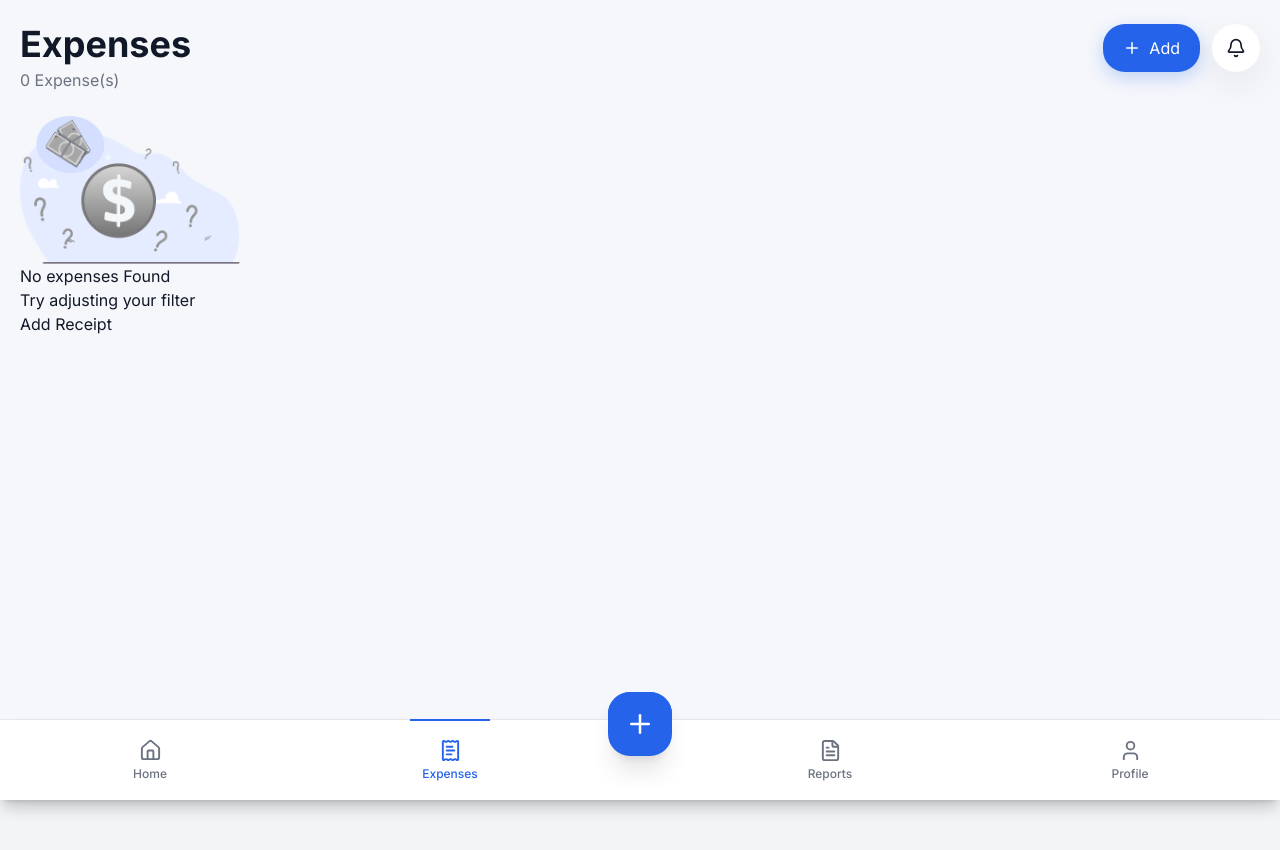
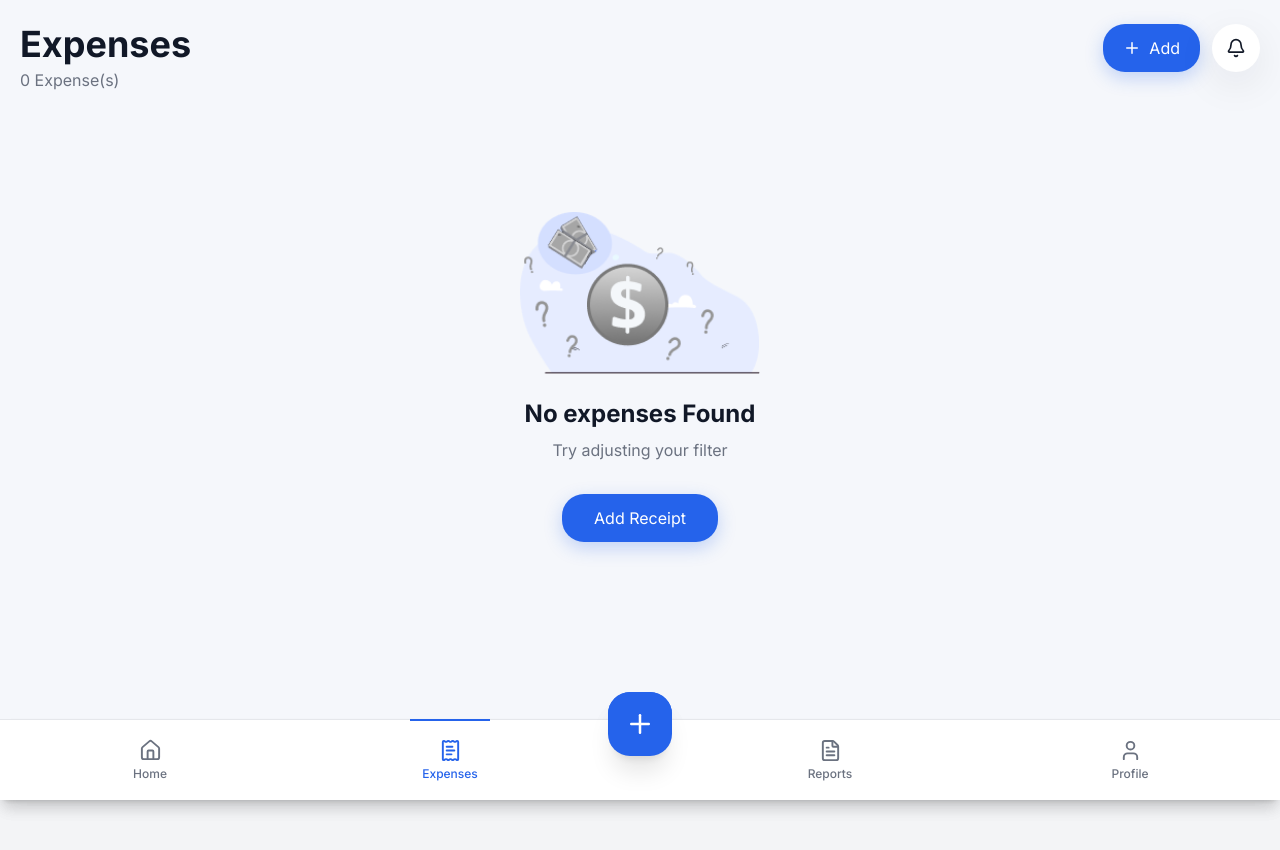
Before and after one commit to lokhacodes/Receipt-app-frontned, a Next.js app: page /dashboard/expense in a window 1280 px wide. Shown: the top 850 px of the page. Built offline with nearby package versions, Linux system fonts and the light colour scheme; no server answers.

Commit message:
empty expense page

```diff
--- a/app/globals.css
+++ b/app/globals.css
@@ -1063,23 +1063,23 @@
    EMPTY EXPENSE
 ========================================== */
 
-.empty-expense {
+.expense-empty {
   @apply flex flex-col items-center py-24;
 }
 
-.empty-expense-image {
+.expense-empty-image {
   @apply w-60 max-w-full;
 }
 
-.empty-expense-title {
+.expense-empty-title {
   @apply mt-6 text-2xl font-bold text-text;
 }
 
-.empty-expense-subtitle {
+.expense-empty-subtitle {
   @apply mt-2 text-subtitle;
 }
 
-.empty-expense-btn {
+.expense-empty-btn {
   @apply mt-8 rounded-2xl bg-primary px-8 py-3 text-white shadow-button transition hover:bg-primary-hover;
 }
 
```
